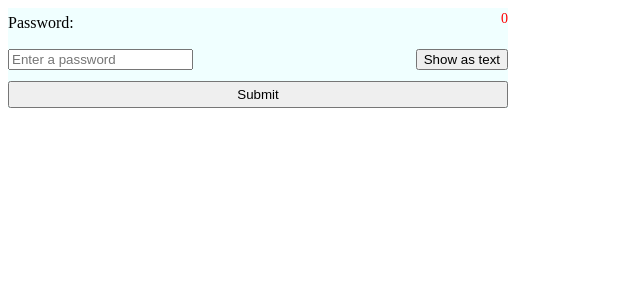
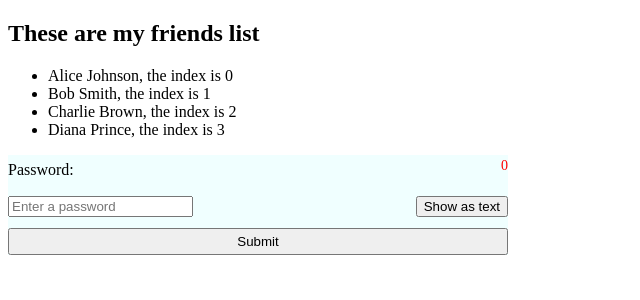
Before and after one commit to zeroput/react-demo, a React (Vite) app: page / in a window 1280 px wide. Shown: the top 300 px of the page, without its empty margins (0-640 px from the left). Built offline with nearby package versions, Linux system fonts and the light colour scheme.

Commit message:
Use '&&' to determine if the component needs to be displayed

```diff
--- a/src/App.tsx
+++ b/src/App.tsx
@@ -1,9 +1,12 @@
 import './App.css'
 
 import PasswordInput from './component/PasswordInput/PasswordInput'
+import Friend from './component/Friend/Friend'
 function App() {
+  let boolTest = 3;
   return (
     <>
+    {boolTest == 3 && <Friend/>}
     <PasswordInput/>
   </>
   )
--- a/src/component/PasswordInput/PasswordInput.tsx
+++ b/src/component/PasswordInput/PasswordInput.tsx
@@ -1,6 +1,6 @@
 import './PasswordInput.css'
 import { useState } from "react";
-
+// the param { minimum = 8 } in function set the default value of the props
 function PasswordInput({ minimum = 8 }) {
 
     const [inputValue, setInputValue] = useState("");
```
